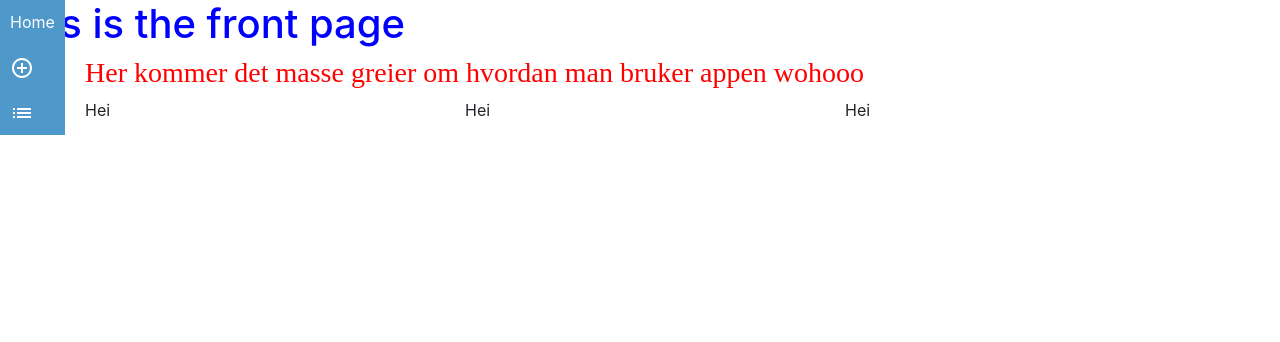
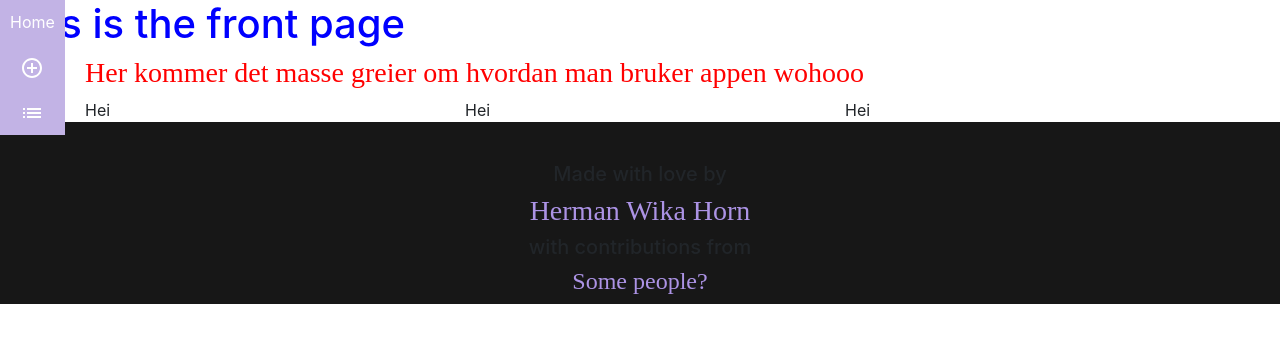
Before and after one commit to hermanwh/ntnu-course-picker, a React (Create React App) app: page / in a window 1280 px wide. Shown: the top 342 px of the page. Built offline with nearby package versions, Linux system fonts and the light colour scheme.

Commit message:
added footer, some design changes etc.

```diff
--- a/src/App.js
+++ b/src/App.js
@@ -3,6 +3,7 @@ import logo from './logo.svg';
 import './App.css';
 import { createBrowserHistory } from "history";
 import Navbar from "./shared/Navbar/Navbar";
+import Footer from "./shared/Footer/Footer";
 import { Router, Route, Switch } from "react-router-dom";
 import 'bootstrap/dist/css/bootstrap.min.css';
 import Front from './Routes/Front/Front';
@@ -29,6 +30,10 @@ function App() {
           <Route exact path="/coursePicker" render={props => <CoursePicker {...props} />} />
         </Switch>
         </div>
+
+        <div className="footer">
+          <Footer />
+        </div>
       </Router>
     </div>
   );
--- a/src/Components/Subject/SubjectListing.css
+++ b/src/Components/Subject/SubjectListing.css
@@ -35,7 +35,7 @@ p.courseBox {
     position: absolute;
     top: 50px;
     left: 37px;
-    max-width: 70%;
+    max-width: 80%;
     color: #171717;
 }
 
--- a/src/Routes/Courses/CoursePicker.css
+++ b/src/Routes/Courses/CoursePicker.css
@@ -89,12 +89,12 @@ p {
 }
 
 .summaryContent {
-    border-top: 1px solid #c2b3e5;
-    border-bottom: 1px solid #c2b3e5;
+    /*border-top: 1px solid #c2b3e5;
+    border-bottom: 1px solid #c2b3e5;*/
     background-color: #171717;
     color: #c2b3e5;
-    padding-top: 40px;
-    padding-bottom: 40px;
+    padding-top: 80px;
+    padding-bottom: 80px;
 }
 
 .summaryText {
--- a/src/Routes/Courses/CoursePicker.js
+++ b/src/Routes/Courses/CoursePicker.js
@@ -63,7 +63,6 @@ const CoursePicker = props => {
     }
 
     function addSelCourse(course, year) {
-        addCourse(course);
         addSelectedCourse(course, year);
     }
 
@@ -85,12 +84,21 @@ const CoursePicker = props => {
     function addSelectedCourse(course, year) {
         let selCourses = selectedCourses;
         let index = year*2 + course.term;
+        const maxlen = index == 4 ? 2 : 4;
+
         if (selCourses[index] === undefined) {
             selCourses[index] = [];
         }
 
-        selCourses[index].push(course)
-        setSelectedCourses(selCourses);
+        if (selCourses[index].length < maxlen) {
+            selCourses[index].push(course)
+            setSelectedCourses(selCourses);
+            addCourse(course);
+        } else {
+            console.log("too long");
+            console.log(currentCourses);
+            console.log(selectedCourses);
+        }
     }
 
     function toggleSpring()  {
@@ -153,6 +161,9 @@ const CoursePicker = props => {
         let asd = document.getElementById("freeTextInputId").value;
         setCurrentSearchText(asd);
     }
+
+    console.log(currentCourses);
+    console.log(selectedCourses);
 
     // currentCourses.map(x => x.topics).flat().reduce((acc, e) => acc.set(e, (acc.get(e) || 0) + 1), new Map()).forEach((key, value) => console.log(key, value))
     // <p>Exchange spring: {exchangeSpring}</p><button onClick={() => toggleSpring()}>{exchangeSpring ? "On" : "Off"}</button>
@@ -240,7 +251,7 @@ const CoursePicker = props => {
                         <div className="row">
                             <div className="col-12 semesterBox">
                                 <h4>høst</h4>
-                                <p>prosjektoppgave (15stp)</p>
+                                <p>Prosjektoppgave (15stp)</p>
                                 {
                                     selectedCoursesContent(4)
                                 }
@@ -248,7 +259,7 @@ const CoursePicker = props => {
                             </div>
                             <div className="col-12 semesterBox" style={{'margin-top':'20px'}}>
                                 <h4>vår</h4>
-                                <p>masteroppgave (30stp)</p>
+                                <p>Masteroppgave (30stp)</p>
                                 <p><br></br></p>
                                 <p><br></br></p>
                             </div>
@@ -273,7 +284,7 @@ const CoursePicker = props => {
                                     data={[
                                     {type: 'bar', x: addTopicsToSummaryGraph().map(x => x[0]), y: addTopicsToSummaryGraph().map(x => x[1])},
                                     ]}
-                                    layout={ {width: 320, height: 240, title: 'A Fancy Plot'} }
+                                    layout={ {width: 320, height: 240, title: ''} }
                                 />
                             </div>
                         </div>
@@ -296,7 +307,7 @@ const CoursePicker = props => {
                     <div className="col-lg-10 offset-lg-1">
                         <div className="row">
                         {Object.values(courses).filter(x => x.topics.some(y => currentTopics.indexOf(y) >= 0)).filter(val => val.name.toLowerCase().includes(currentSearchText.toLowerCase())).sort((a,b) => (a.name > b.name) ? 1 : -1).map(course => (
-                            <div className="courseBox col-sm-3" onClick={() => addCourse(course)}>
+                            <div className="courseBox col-sm-3">
                                 <SubjectListing
                                 data={course}
                                 />
--- /dev/null
+++ b/src/shared/Footer/Footer.css
@@ -0,0 +1,5 @@
+.FooterWrapper {
+    padding-top: 40px;
+    background-color: #171717;
+    text-align: center;
+}
--- /dev/null
+++ b/src/shared/Footer/Footer.js
@@ -0,0 +1,22 @@
+import React, { useState } from "react";
+import "./Footer.css";
+import { Link } from "react-router-dom";
+
+
+const Footer = props => {
+
+  return (
+    <div className="FooterWrapper">
+        <div className="row">
+            <div className="col-12">
+                <h5>Made with love by</h5>
+                <h3>Herman Wika Horn</h3>
+                <h5>with contributions from</h5>
+                <h4>Some people?</h4>
+            </div>
+        </div>
+    </div>
+  );
+};
+
+export default Footer;
--- a/src/shared/Navbar/Navbar.css
+++ b/src/shared/Navbar/Navbar.css
@@ -1,5 +1,5 @@
 .NavbarWrapper {
-    background: #4f98ca;
+    background: #c2b3e5;
     color: white;
     position: fixed;
   }
@@ -10,12 +10,15 @@ background: #2963f6;
 
 .NavElement {
   padding: 10px 10px;
+  text-align: center;
 }
 
 a {
   color: white !important;
+  text-decoration: none !important;
 }
 
 a:hover {
   color: white !important;
+  text-decoration: none !important;
 }
--- a/src/shared/Navbar/Navbar.js
+++ b/src/shared/Navbar/Navbar.js
@@ -18,14 +18,14 @@ const Navbar = props => {
                 }
             >
                 <Link to="/coursePicker">
-                <img src="add.svg" color="white" alt="add" />
+                <img src="add.svg" color="#171717" alt="add" />
                 </Link>
             </div>
             <div
                 className={"NavElement " + (selectedPage === "/courseSummary" && "Selected")}
             >
                 <Link to="/courseSummary">
-                <img src="list.svg" color="white" alt="list" />
+                <img src="list.svg" color="#171717" alt="list" />
                 </Link>
             </div>
     </div>
```
